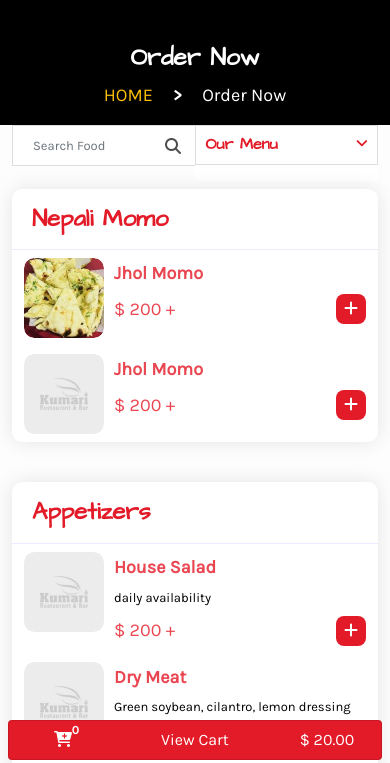
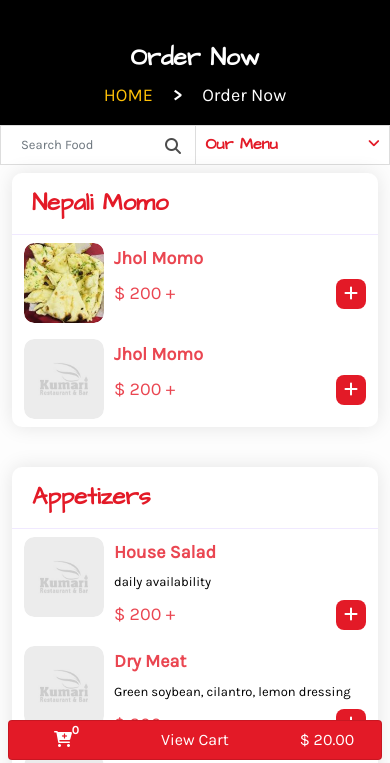
Before and after one commit to anshumallik/online_food, a plain HTML site: page index.html in a window 390 px wide. Shown: the part 76-839 px from the top of the page. Drawn offline with nearby package versions, Linux system fonts and the light colour scheme; a script that the page names is missing.

Commit message:
responsive query fixed

```diff
--- a/css/media.scss
+++ b/css/media.scss
@@ -136,7 +136,7 @@ $white: #fff;
     .main_order {
         padding: 0;
         .form-control {
-            height: 39px;
+            height: 38.4px;
             border-radius: 0 !important;
         }
     }
@@ -144,7 +144,7 @@ $white: #fff;
         content: "\f107";
         right: 10px;
         transition: 0.4s;
-        font-family: Font Awesome\5 Free;
+        font-family: Font Awesome\ 5 Free;
         font-weight: 600;
         position: absolute;
         font-size: 14px;
@@ -170,7 +170,7 @@ $white: #fff;
         }
     }
     .search_product {
-        height: 40px;
+        height: 0;
     }
     .left-sticky-sidebar .search_product .input-group {
         border: 1px solid #ddd;
@@ -197,12 +197,16 @@ $white: #fff;
         width: 100% !important;
         z-index: 5;
     }
-    .media-card {
-        width: 50%;
+    .single_sidebar_widget {
+        padding: 0 !important;
+    }
+    .media-card.card {
+        width: 100%;
+        position: initial;
     }
     .media-margin {
         margin-bottom: 0;
-        width: 50%;
+        width: 100%;
     }
     .center_content {
         margin-top: 30px;
```
Also changed, not shown: index.html (+3 -8 lines), css/media.css, css/style.css, 2 other files.
